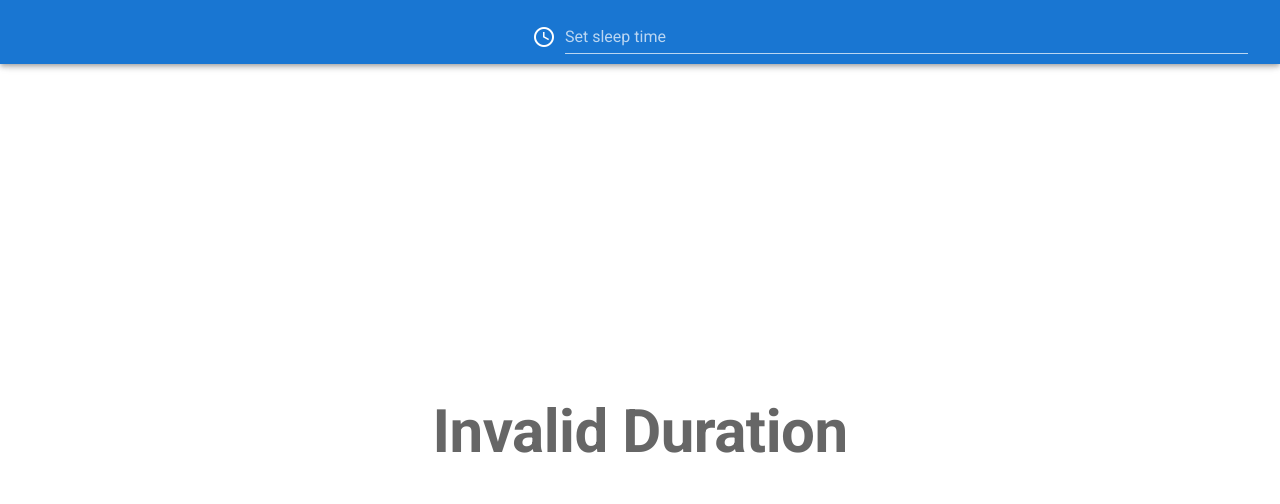
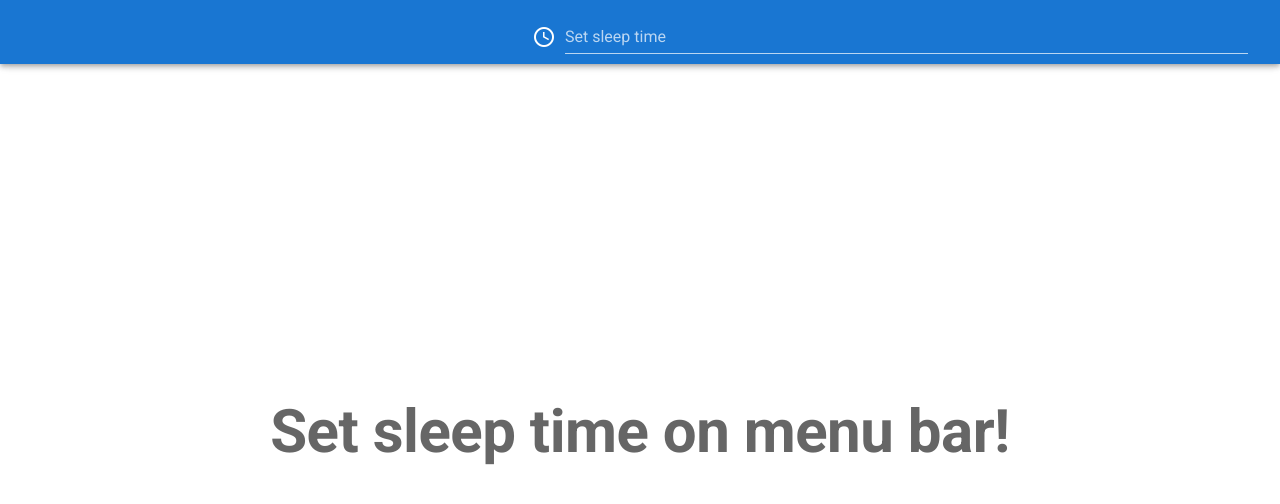
Before and after one commit to LoveMeWithoutAll/clock-to-death, a Vue app: page / in a window 1280 px wide. Shown: the top 504 px of the page. Built offline with nearby package versions, Linux system fonts and the light colour scheme.

Commit message:
Memorize sleep time on localStorage

```diff
--- a/src/App.vue
+++ b/src/App.vue
@@ -9,15 +9,25 @@
 
 <script lang="ts">
 import Vue from "vue";
-import MenuBar from "@/components/menu-bar.vue"
+import MenuBar from "@/components/menu-bar.vue";
+import { Component } from "vue-property-decorator";
+import { mapMutations } from "vuex";
 
-export default Vue.extend({
-  name: "App",
+@Component({
   components: {
-    MenuBar
+    MenuBar,
   },
-  data: () => ({
-    //
-  }),
-});
+  methods: {
+    ...mapMutations({
+      setTime: "setTime",
+    }),
+  },
+})
+export default class App extends Vue {
+  setTime!: (time: string) => void;
+  mounted(): void {
+    const localStorageTime = localStorage.getItem("time");
+    if (localStorageTime) this.setTime(localStorageTime);
+  }
+}
 </script>
--- a/src/components/menu-bar.vue
+++ b/src/components/menu-bar.vue
@@ -38,7 +38,7 @@
 <script lang="ts">
 import { Vue, Component } from "vue-property-decorator";
 import SleepInput from "@/components/sleep-input.vue";
-import { mapMutations } from "vuex";
+import { mapMutations, mapGetters } from "vuex";
 
 @Component({
   components: {
@@ -48,11 +48,18 @@ import { mapMutations } from "vuex";
     ...mapMutations({
       set: "setTime",
     }),
+    ...mapGetters({
+      getTime: "getTime",
+    }),
   },
 })
 export default class MenuBar extends Vue {
-  modal = false;
-  time = null;
+  getTime!: () => string;
+  modal: string | boolean = false;
+  time: string | null = null;
+  created(): void {
+    this.time = this.getTime();
+  }
 }
 </script>
 
--- a/src/components/timer.vue
+++ b/src/components/timer.vue
@@ -32,7 +32,12 @@ export default class Timer extends Vue {
   get leftTime() {
     let end = DateTime.fromISO(this.time);
     if (end < this.now) end = end.plus({ days: 1 });
-    return end.diff(this.now).toFormat("hh':'mm':'ss''");
+    const diff = end.diff(this.now);
+    if (diff.isValid) {
+      return diff.toFormat("hh':'mm':'ss''");
+    } else {
+      return "Set sleep time on menu bar!";
+    }
   }
 }
 </script>
--- a/src/store/index.ts
+++ b/src/store/index.ts
@@ -28,6 +28,7 @@ export default new Vuex.Store({
       state.death = death;
     },
     setTime(state, time) {
+      localStorage.setItem("time", time);
       state.time = time;
     },
   },
```
